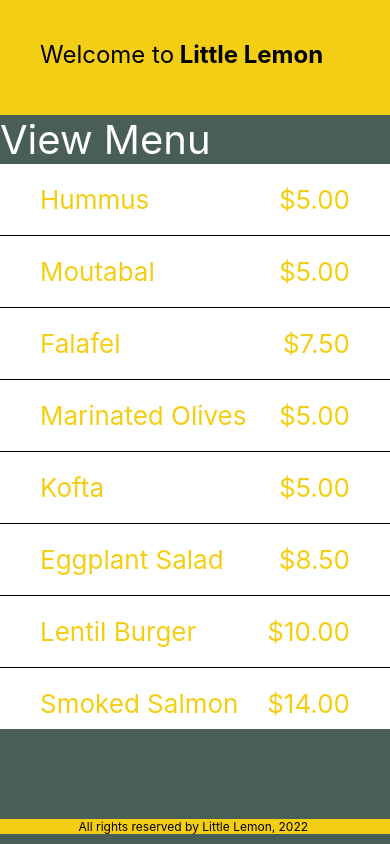
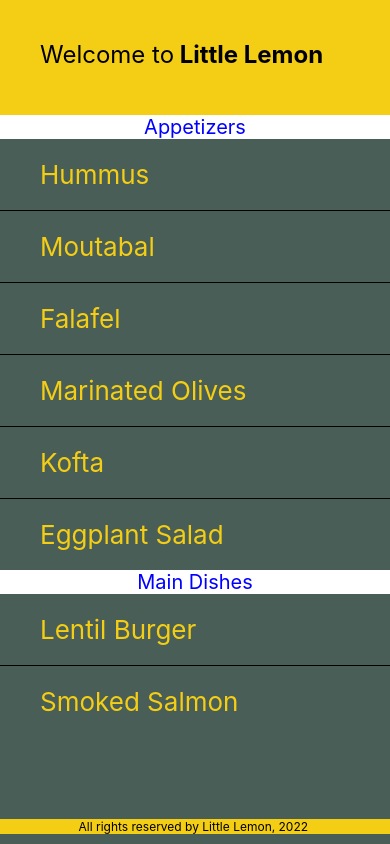
Before and after one commit to Senju002/Lemon-App, a React Native app: screen / in a window 390 px wide. Built offline with nearby package versions, Linux system fonts and the light colour scheme.

Commit message:
usage of section list

```diff
--- a/components/MenuItems.js
+++ b/components/MenuItems.js
@@ -1,40 +1,83 @@
 import React from "react";
-import { FlatList, ScrollView, StyleSheet, Text, View } from "react-native";
+import {
+  FlatList,
+  ScrollView,
+  SectionList,
+  StyleSheet,
+  Text,
+  View,
+} from "react-native";
 
 const green = "#495E57";
 const yellow = "#F4CE14";
 
+// !------------------------------------------------ FlatList
 // const MenuItemsToDisplay = [
 //   " Hummus \n Moutabal \n Falafel \n Marinated Olives \n Lofta \n Eggplant Salad \n Lentil Burger \n Smoked Salmon \n Kofta Burger \n Turkish Kebab \n Fries \n Buttered Rice \n Bread Sticks \n Pita Pocket \n Lentil \n Greek Salad m Rice Pilaf \n Baklava \n Tartufo \n Tiramisu \n Panna Cotta",
 // ];
 
-const menuItemsToDisplay = [
-  { name: "Hummus", price: "$5.00", id: "1A" },
-  { name: "Moutabal", price: "$5.00", id: "2B" },
-  { name: "Falafel", price: "$7.50", id: "3C" },
-  { name: "Marinated Olives", price: "$5.00", id: "4D" },
-  { name: "Kofta", price: "$5.00", id: "5E" },
-  { name: "Eggplant Salad", price: "$8.50", id: "6F" },
-  { name: "Lentil Burger", price: "$10.00", id: "7G" },
-  { name: "Smoked Salmon", price: "$14.00", id: "8H" },
-  { name: "Kofta Burger", price: "$11.00", id: "9I" },
-  { name: "Turkish Kebab", price: "$15.50", id: "10J" },
-  { name: "Fries", price: "$3.00", id: "11K" },
-  { name: "Buttered Rice", price: "$3.00", id: "12L" },
-  { name: "Bread Sticks", price: "$3.00", id: "13M" },
-  { name: "Pita Pocket", price: "$3.00", id: "14N" },
-  { name: "Lentil Soup", price: "$3.75", id: "15O" },
-  { name: "Greek Salad", price: "$6.00", id: "16Q" },
-  { name: "Rice Pilaf", price: "$4.00", id: "17R" },
-  { name: "Baklava", price: "$3.00", id: "18S" },
-  { name: "Tartufo", price: "$3.00", id: "19T" },
-  { name: "Tiramisu", price: "$5.00", id: "20U" },
-  { name: "Panna Cotta", price: "$5.00", id: "21V" },
-];
+// const menuItemsToDisplay = [
+//   { name: "Hummus", price: "$5.00", id: "1A" },
+//   { name: "Moutabal", price: "$5.00", id: "2B" },
+//   { name: "Falafel", price: "$7.50", id: "3C" },
+//   { name: "Marinated Olives", price: "$5.00", id: "4D" },
+//   { name: "Kofta", price: "$5.00", id: "5E" },
+//   { name: "Eggplant Salad", price: "$8.50", id: "6F" },
+//   { name: "Lentil Burger", price: "$10.00", id: "7G" },
+//   { name: "Smoked Salmon", price: "$14.00", id: "8H" },
+//   { name: "Kofta Burger", price: "$11.00", id: "9I" },
+//   { name: "Turkish Kebab", price: "$15.50", id: "10J" },
+//   { name: "Fries", price: "$3.00", id: "11K" },
+//   { name: "Buttered Rice", price: "$3.00", id: "12L" },
+//   { name: "Bread Sticks", price: "$3.00", id: "13M" },
+//   { name: "Pita Pocket", price: "$3.00", id: "14N" },
+//   { name: "Lentil Soup", price: "$3.75", id: "15O" },
+//   { name: "Greek Salad", price: "$6.00", id: "16Q" },
+//   { name: "Rice Pilaf", price: "$4.00", id: "17R" },
+//   { name: "Baklava", price: "$3.00", id: "18S" },
+//   { name: "Tartufo", price: "$3.00", id: "19T" },
+//   { name: "Tiramisu", price: "$5.00", id: "20U" },
+//   { name: "Panna Cotta", price: "$5.00", id: "21V" },
+// ];
 
 const Seperator = () => <View style={menuStyles.separator} />;
 
 const Header = () => <Text style={menuStyles.headerText}>View Menu</Text>;
+
+// !------------------------------------------------ SectionList
+const menuItemsToDisplay = [
+  {
+    title: "Appetizers",
+    data: [
+      "Hummus",
+      "Moutabal",
+      "Falafel",
+      "Marinated Olives",
+      "Kofta",
+      "Eggplant Salad",
+    ],
+  },
+  {
+    title: "Main Dishes",
+    data: ["Lentil Burger", "Smoked Salmon", "Kofta Burger", "Turkish Kebab"],
+  },
+  {
+    title: "Sides",
+    data: [
+      "Fries",
+      "Buttered Rice",
+      "Bread Sticks",
+      "Pita Pocket",
+      "Lentil Soup",
+      "Greek Salad",
+      "Rice Pilaf",
+    ],
+  },
+  {
+    title: "Desserts",
+    data: ["Baklava", "Tartufo", "Tiramisu", "Panna Cotta"],
+  },
+];
 
 const Item = ({ name, price }) => (
   <View style={menuStyles.innerContainer}>
@@ -44,7 +87,13 @@
 );
 
 export default function MenuItems() {
-  const renderItem = ({ item }) => <Item name={item.name} price={item.price} />;
+  // ?const renderItem = ({ item }) => <Item name={item.name} price={item.price} />;
+
+  const renderItem = ({ item }) => <Item name={item} />;
+
+  const renderSectionHeader = ({ section: { title } }) => (
+    <Text style={menuStyles.headerText}>{title}</Text>
+  );
   return (
     <View style={menuStyles.container}>
       {/* <ScrollView style={menuStyles.innerContainer}>
@@ -52,12 +101,18 @@
         <Text style={menuStyles.itemText}>{MenuItemsToDisplay[0]}</Text>
       </ScrollView> */}
 
-      <FlatList
+      {/* <FlatList
         data={menuItemsToDisplay}
         renderItem={renderItem}
         keyExtractor={(item) => item.id}
         ItemSeparatorComponent={Seperator}
         ListHeaderComponent={Header}
+      /> */}
+      <SectionList
+        sections={menuItemsToDisplay}
+        renderItem={renderItem}
+        renderSectionHeader={renderSectionHeader}
+        ItemSeparatorComponent={Seperator}
       />
     </View>
   );
@@ -70,14 +125,15 @@
   innerContainer: {
     paddingHorizontal: 40,
     paddingVertical: 20,
-    backgroundColor: "white",
     flexDirection: "row",
     justifyContent: "space-between",
   },
   headerText: {
-    color: "white",
-    fontSize: 40,
+    color: "blue",
+    fontSize: 20,
     flexWrap: "wrap",
+    textAlign: "center",
+    backgroundColor: "white",
   },
   itemText: {
     color: "#F4CE14",
```
